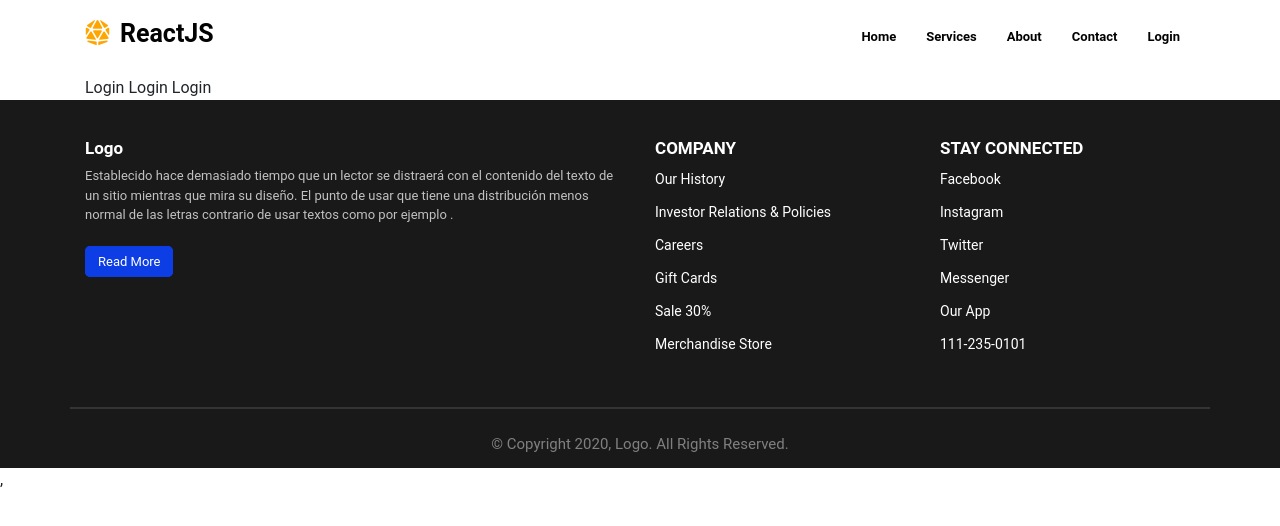
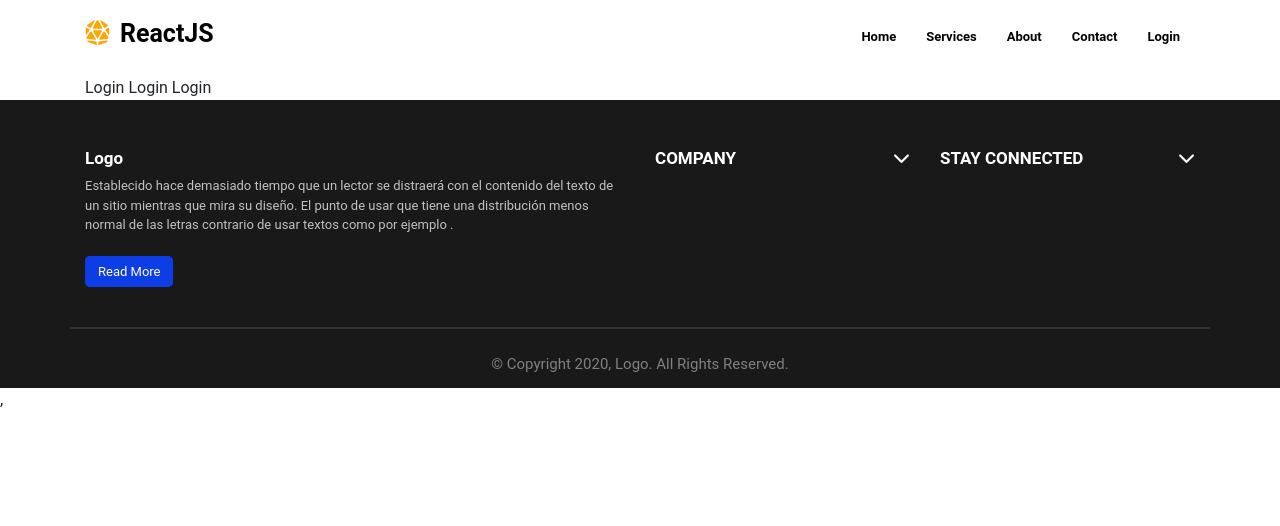
Before and after one commit to ilyasahmedshaikh/react-boilerplate, a React (Create React App) app: page /login in a window 1280 px wide. Shown: the top 526 px of the page. Built offline with nearby package versions, Linux system fonts and the light colour scheme; no server answers.

Commit message:
footer accordians added

```diff
--- a/src/assets/css/footer.css
+++ b/src/assets/css/footer.css
@@ -1,27 +1,22 @@
 .footer{
-    /* background-image: url(../img/footer.jpg);
-    width: 100%;
-    height: auto;
-    background-blend-mode: soft-light;
-    background-attachment: fixed;
-    background-size: cover;
-    background-position: center; */
     background-color: #191919;
     padding: 3% 0 1% 0;
     background-repeat: no-repeat;
 }
 
-/* .footer .first img{
-    width: 12%;
-    height: auto;
-    border: 1px solid white;
-    border-radius: 2px;
-} */
+.footer .first
+{
+    padding: 10px 0;
+}
 
 .footer .first h3{
     font-size: 17px;
     color: white;
     font-weight: bold;
+}
+
+.footer .first h3 a {
+    float: right;
 }
 
 .footer .first p{
@@ -53,6 +48,14 @@
     padding-left: 0;
 }
 
+.footer .first ul {
+    display: none;
+}
+
+.footer .first ul.open {
+    display: block;
+}
+
 .footer .first li{
     padding-top: 9px;
 }
--- a/src/layout/Footer.js
+++ b/src/layout/Footer.js
@@ -1,7 +1,19 @@
-import React from 'react';
+import React, { useState } from 'react';
 import '../assets/css/footer.css';
 
 function Footer() {
+
+    const [itemToggle, setItemToggle] = useState('');
+
+    const openAccordian = (item) => {
+        if (item == itemToggle) {
+            setItemToggle('');
+        }
+        else {
+            setItemToggle(item);
+        }
+    }
+
     return(
         <div>
             <div className="footer">
@@ -21,8 +33,18 @@ function Footer() {
 
                         <div className="col-md-3">
                             <div className="first">
-                                <h3>COMPANY</h3>
-                                <ul>
+                                <h3>
+                                    <span>COMPANY</span>
+                                    <a onClick={() => openAccordian('company')}>
+                                        {
+                                            itemToggle == 'company' ?
+                                            <i class="fas fa-chevron-up"></i>
+                                            :
+                                            <i class="fas fa-chevron-down"></i>
+                                        }
+                                    </a>
+                                </h3>
+                                <ul className={"" + (itemToggle == 'company' ? 'open' : '')}>
                                     <li><a href="#">Our History</a></li>
                                     <li><a href="#"> Investor Relations & Policies</a></li>
                                     <li><a href="#">Careers</a></li>
@@ -35,8 +57,18 @@ function Footer() {
 
                         <div className="col-md-3">
                             <div className="first">
-                                <h3>STAY CONNECTED</h3>
-                                <ul>
+                                <h3>
+                                    <span>STAY CONNECTED</span>
+                                    <a onClick={() => openAccordian('stay-connected')}>
+                                        {
+                                            itemToggle == 'stay-connected' ?
+                                            <i class="fas fa-chevron-up"></i>
+                                            :
+                                            <i class="fas fa-chevron-down"></i>
+                                        }
+                                    </a>
+                                </h3>
+                                <ul className={"" + (itemToggle == 'stay-connected' ? 'open' : '')}>
                                     <li><a href="#">Facebook</a></li>
                                     <li><a href="#">Instagram</a></li>
                                     <li><a href="#">Twitter</a></li>
```
